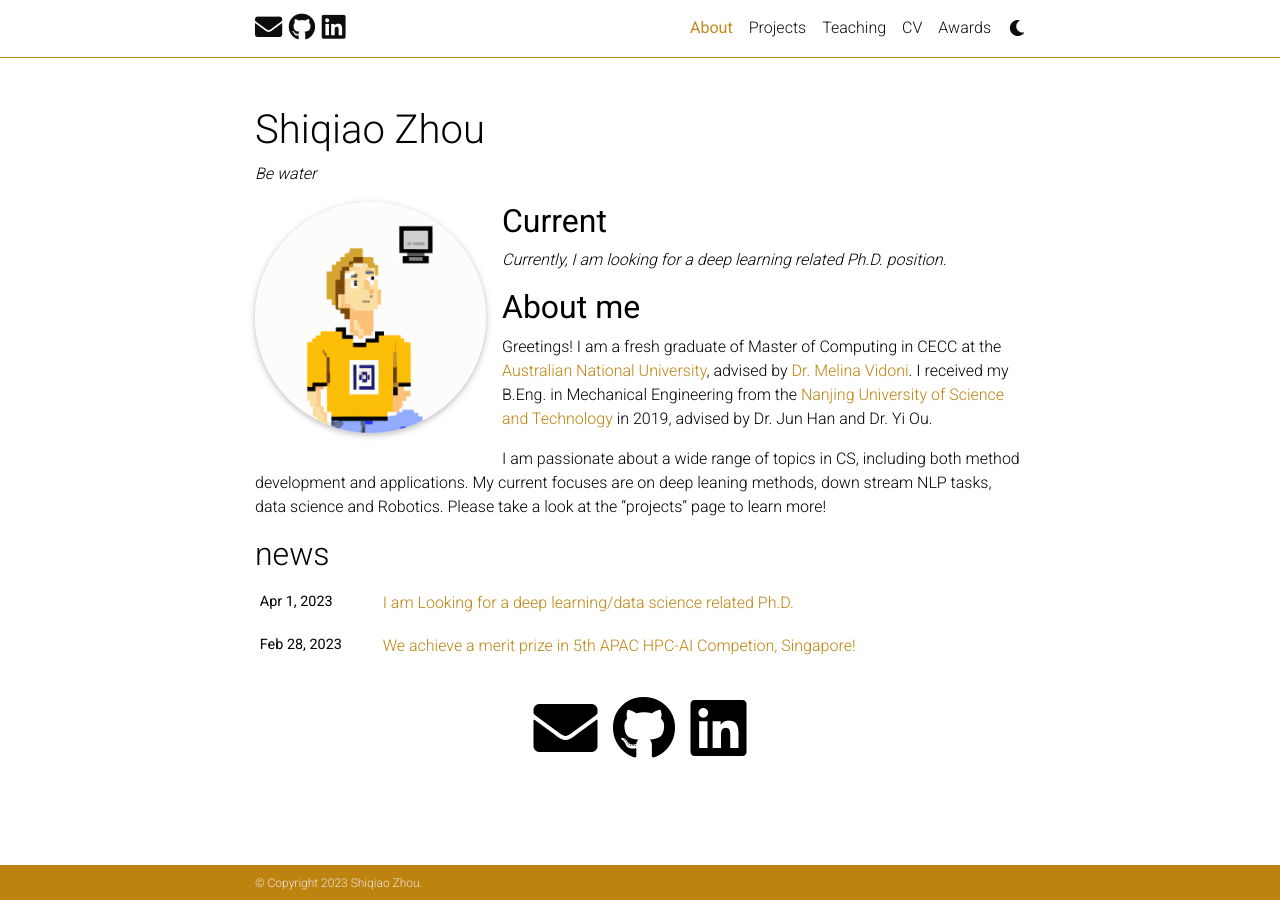
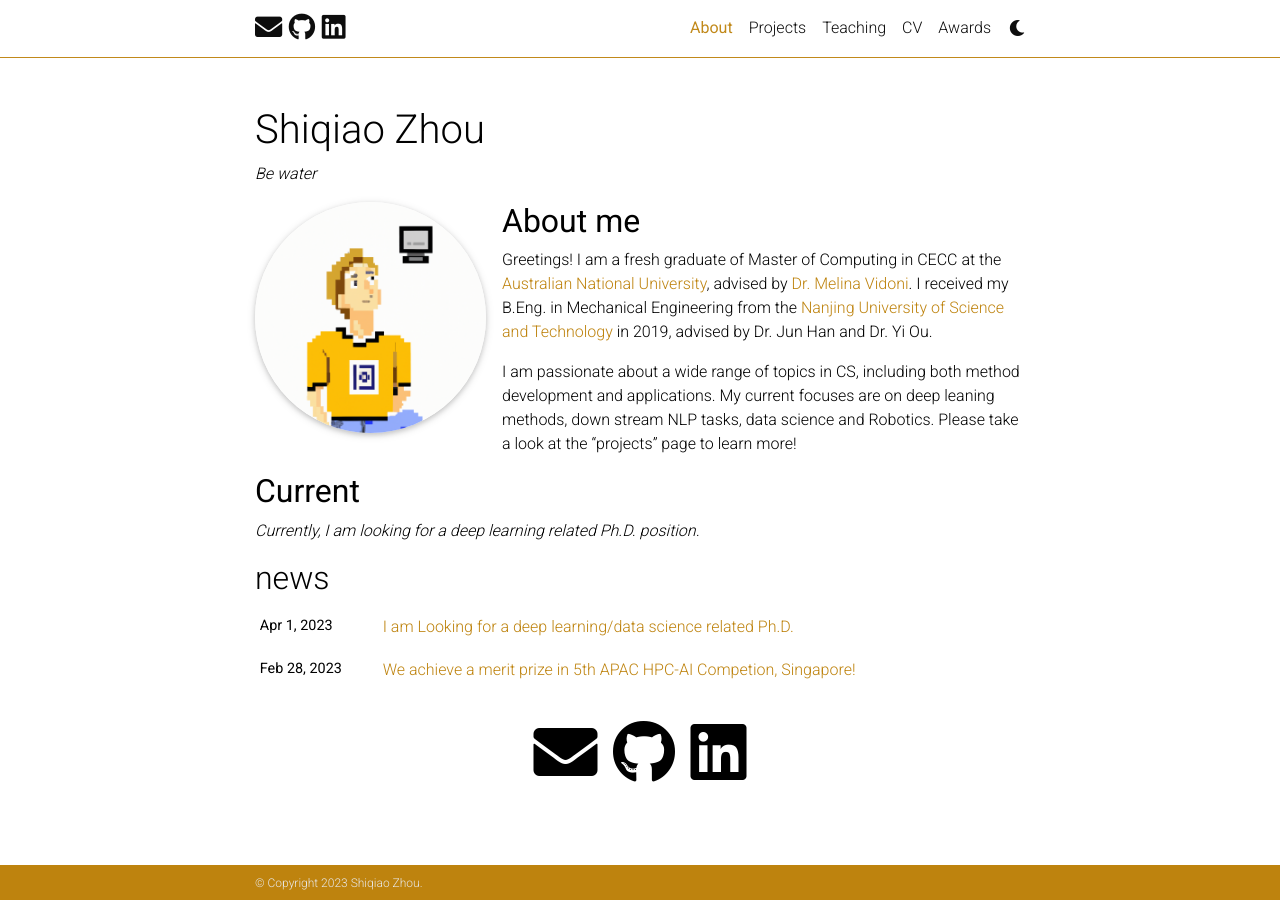
Before and after one commit to ShiqiaoZhou/ShiqiaoZhou.github.io, a Jekyll site: the page built from _pages/about.md, in a window 1280 px wide. Built offline with Jekyll 4.4.1, drawn with Linux system fonts in a browser that asks for light colours; full-size pictures stand in for the smaller copies a plugin makes; comment, search, counter and statistics services are not loaded; a style sheet for code colours, icons or effects is not loaded.

Commit message:
Update about.md

```diff
--- a/_pages/about.md
+++ b/_pages/about.md
@@ -15,14 +15,14 @@ selected_papers: false # includes a list of papers marked as "selected={true}"
 social: true  # includes social icons at the bottom of the page
 ---
 
-<h2 style="font-weight: bolder">Current</h2>
-<i>Currently, I am looking for a deep learning related Ph.D. position<i>.
-
 <h2 style="font-weight: bolder">About me</h2>
 Greetings! I am a fresh graduate of Master of Computing in CECC at the [Australian National University](https://https://www.anu.edu.au/), advised by [Dr. Melina Vidoni](https://melvidoni.rbind.io/#about). I received my B.Eng. in Mechanical Engineering from the [Nanjing University of Science and Technology](https://english.njust.edu.cn/) in 2019, advised by Dr. Jun Han and Dr. Yi Ou.
 
 
 I am passionate about a wide range of topics in CS, including both method development and applications. My current focuses are on deep leaning methods, down stream NLP tasks, data science and Robotics. Please take a look at the "projects" page to learn more!
+
+<h2 style="font-weight: bolder">Current</h2>
+<i>Currently, I am looking for a deep learning related Ph.D. position<i>.
 
 
 <!-- - Statistical ensemble representation of dynamic clusters and restructuring surfaces in catalytic conditions.
```
